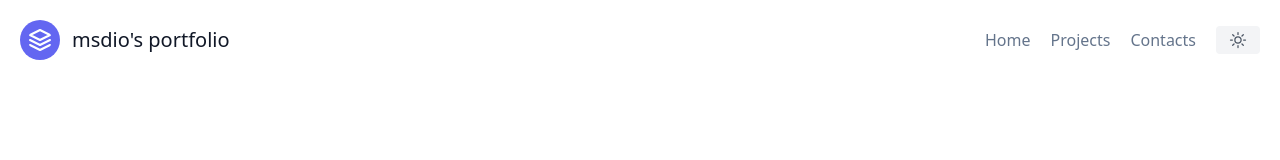
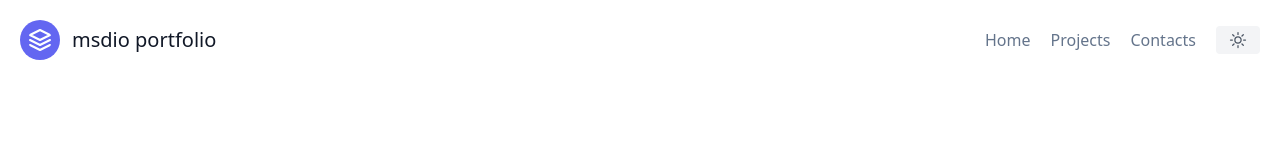
Before and after one commit to tkddls23/notion-portfolio, a Next.js app: page / in a window 1280 px wide. Shown: the top 160 px of the page. Built offline with nearby package versions, Linux system fonts and the light colour scheme.

Commit message:
fix error for release

```diff
--- a/components/header.tsx
+++ b/components/header.tsx
@@ -22,7 +22,7 @@ export default function Header() {
                         >
                             <path d="M12 2L2 7l10 5 10-5-10-5zM2 17l10 5 10-5M2 12l10 5 10-5"></path>
                         </svg>
-                        <span className="ml-3 text-xl">msdio's portfolio</span>
+                        <span className="ml-3 text-xl">msdio portfolio</span>
                     </Link>
                     <nav className="md:ml-auto flex flex-wrap items-center text-base justify-center">
                         <Link href="/" className="mr-5 hover:text-gray-900">
```
